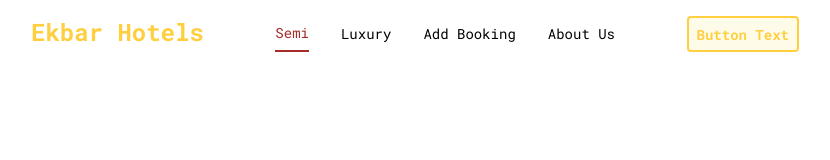
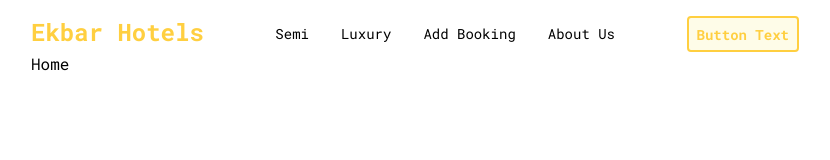
Before and after one commit to ShashmithaBan/EKBAR-HMS_REACT_JS_TAILWINDCSS, a React (Create React App) app in the folder my-app/: page / in a window 1280 px wide. Shown: the top 160 px of the page, without its empty margins (225-1055 px from the left). Built offline with nearby package versions, Linux system fonts and the light colour scheme.

Commit message:
Successfully immplemented the navbar

```diff
--- a/my-app/src/App.js
+++ b/my-app/src/App.js
@@ -4,13 +4,15 @@ import Navbar from './Components/Navbar/Navbar';
 import { Semi } from './Components/Pages/Semi';
 import {Luxury} from './Components/Pages/Luxury'
 import {AddBooking} from './Components/Pages/AddBooking'
+import { Home } from './Components/Pages/Home';
 
 function App() {
   return (
-    <div className="xl:mx-64 mx-16 py-4 font-mono">
+    <div className="xl:mx-64 mx-12 py-4 font-mono">
       <BrowserRouter>
         <Navbar />
         <Routes>
+          <Route path='/' element={<Home/>}/>
           <Route path='/semi' element={<Semi />} />
           <Route path='/luxury' element={<Luxury />} />
           <Route path='/addbooking' element={<AddBooking />} />
--- a/my-app/src/Components/Navbar/MobileNav.jsx
+++ b/my-app/src/Components/Navbar/MobileNav.jsx
@@ -1,5 +1,8 @@
-import React from 'react'
-
+import React, { useState } from 'react';
+import MenuIcon from '@mui/icons-material/Menu';
+import CloseIcon from '@mui/icons-material/Close';
+import { List, ListItem, ListItemText, Drawer, IconButton } from '@mui/material';
+import { Link } from 'react-router-dom';
 
 const links = [
   {
@@ -14,11 +17,41 @@ const links = [
     name: "Add Booking",
     path: "/addbooking",
   },
-
 ];
 
 export const MobileNav = () => {
+  const [isOpen, setIsOpen] = useState(false);
+
+  const toggleNavbar = () => {
+    setIsOpen(!isOpen);
+  };
+
   return (
-   <div className=""></div>
-  )
-}
+    <div className="mobile-nav">
+      <IconButton onClick={toggleNavbar}>
+        {isOpen ? "" : <MenuIcon />}
+      </IconButton>
+      <Drawer anchor="bottom" open={isOpen} onClose={toggleNavbar} sx={{
+          '& .MuiDrawer-paper': {
+            width: 'full',
+            backgroundColor: '#f5f5f5',
+            padding: '16px',
+
+
+          },
+        }}>
+        <List>
+          {links.map((link, index) => (
+            <ListItem button key={index} onClick={toggleNavbar} sx={{ justifyContent: 'center' }}>
+              <Link to={link.path} className="capitalize font-medium hover:text-accent transition-all text-sm items-center flex justify-center ">
+                <ListItemText primary={link.name}  />
+              </Link>
+            </ListItem>
+          ))}
+        </List>
+      </Drawer>
+    </div>
+  );
+};
+
+export default MobileNav;
--- a/my-app/src/Components/Navbar/Navbar.jsx
+++ b/my-app/src/Components/Navbar/Navbar.jsx
@@ -62,7 +62,7 @@ const Navbar = () => {
               to={link.path} // Use `to` instead of `href`
               key={index}
               className={`capitalize font-medium hover:text-accent transition-all text-sm items-center flex ${
-                activeLink === link.path || (activeLink === "/" && link.path === "/semi") ? " font-extrabold text-accent border-b-2 border-accent" : ""
+                activeLink === link.path ? " font-extrabold text-accent border-b-2 border-accent" : ""
               }`}
             >
               {link.name}
--- /dev/null
+++ b/my-app/src/Components/Pages/Home.jsx
@@ -0,0 +1,7 @@
+import React from 'react'
+
+export const Home = () => {
+  return (
+    <div>Home</div>
+  )
+}
```
